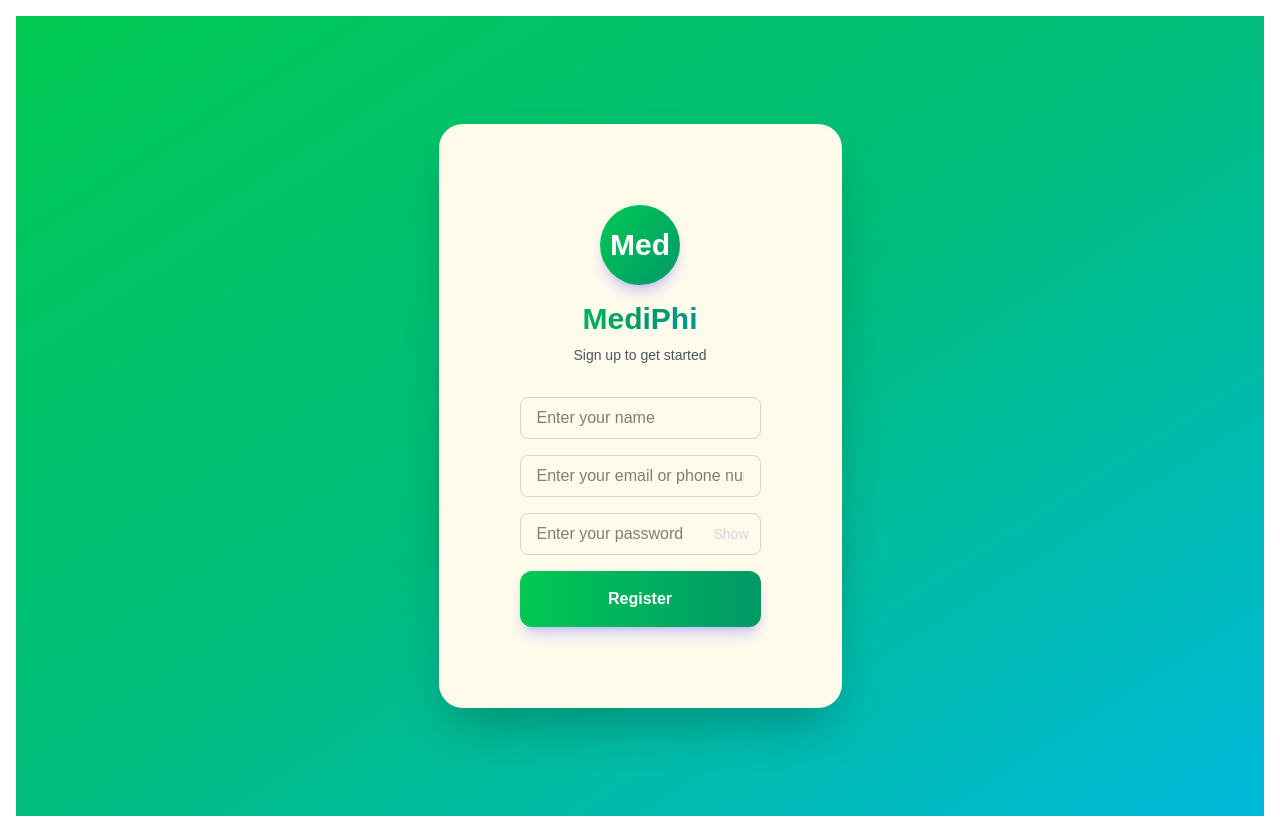
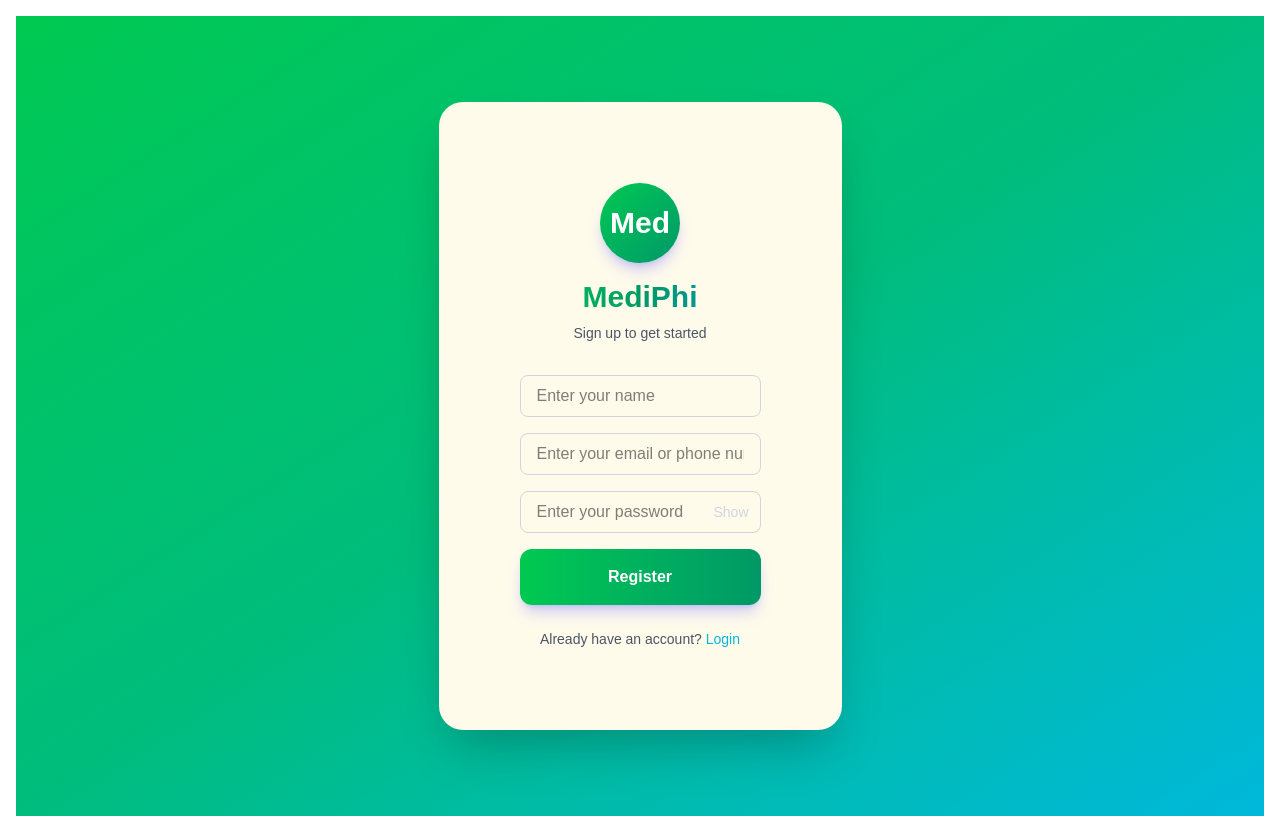
Before and after one commit to pvmodayil/mediphi, a Next.js app: page /signup in a window 1280 px wide. Built offline with nearby package versions, Linux system fonts and the light colour scheme.

Commit message:
Login redirect from register

```diff
--- a/app/components/forms/SignupForm.tsx
+++ b/app/components/forms/SignupForm.tsx
@@ -124,6 +124,14 @@ function SignupForm({ onSignup }: SignupFormProps) {
                     {loading ? "Logging in..." : "Register"}
                 </button>
             </form>
+            <div className="mt-6 text-sm text-gray-600">
+                <p>
+                    Already have an account?{" "}
+                    <a href="../login" className="text-cyan-500 hover:underline">
+                        Login
+                    </a>
+                </p>
+            </div>
         </div>
 
     );
```
